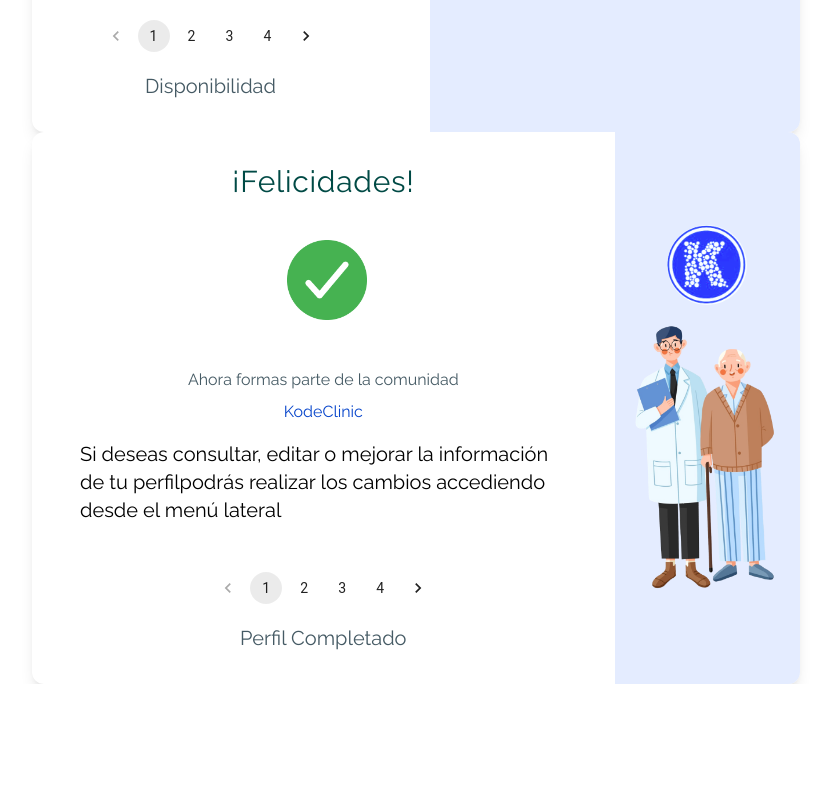
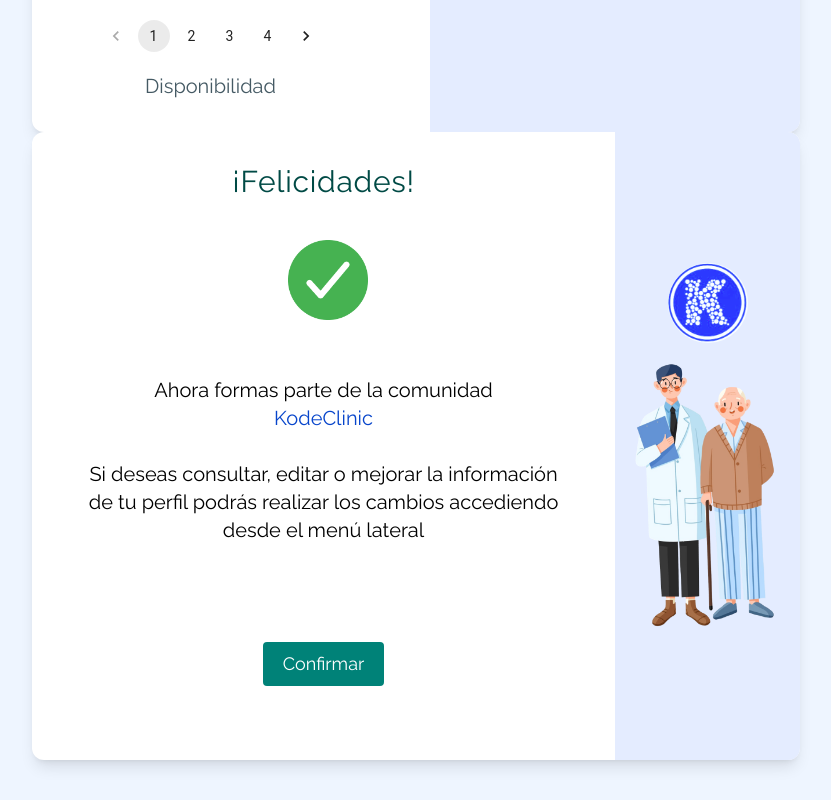
Before and after one commit to KodeClinic/front_KodeClinic, a Next.js app: page /WelcomePage in a window 1280 px wide. Shown: the part 2759-3559 px from the top of the page, without its empty margins (224-1055 px from the left). Before the commit the page ends 3443 px from the top, so only its background shows below. Built offline with nearby package versions, Linux system fonts and the light colour scheme.

Commit message:
testing commit

```diff
--- a/components/ModalCard.jsx
+++ b/components/ModalCard.jsx
@@ -565,6 +565,9 @@
           </div>
         </div>
       </div>
+
+      {/* Sexta Card */}
+
       <div
         className={clsx(
           "max-w-md",
@@ -599,30 +602,6 @@
                 alt="imgCheck"
               />
             </div>
-            <div className={clsx("flex justify-center")}>
-              <span
-                className={clsx(
-                  "text-blue_gray-700",
-                  "md:text-base",
-                  "mt-2",
-                  "text-center"
-                )}
-              >
-                Ahora formas parte de la comunidad
-              </span>
-            </div>
-            <div className={clsx("flex justify-center")}>
-              <span
-                className={clsx(
-                  "text-blue_button",
-                  "md:text-base",
-                  "mt-2",
-                  "text-center"
-                )}
-              >
-                KodeClinic
-              </span>
-            </div>
 
             <div
               className={clsx(
@@ -637,23 +616,50 @@
                 "gap-5"
               )}
             >
+              <div className={clsx("flex flex-col justify-center")}>
+                <span className="text-center">
+                  Ahora formas parte de la comunidad
+                </span>
+                <span className="text-center text-blue_button">KodeClinic</span>
+              </div>
+
               <div className={clsx("flex justify-center")}>
-                <span>
+                <span className="text-center">
                   Si deseas consultar, editar o mejorar la información de tu
-                  perfilpodrás realizar los cambios accediendo desde el menú
+                  perfil podrás realizar los cambios accediendo desde el menú
                   lateral
                 </span>
               </div>
             </div>
 
+            <div className={clsx("flex", "justify-center")}>
+              <button
+                className={clsx(
+                  "border",
+                  " border-2",
+                  "rounded-md",
+                  "p-2",
+                  "px-5",
+                  "mt-20",
+                  "m-10",
+                  "text-white",
+                  "bg-green_button",
+                  "text-sm",
+                  "md:text-lg"
+                )}
+              >
+                Confirmar
+              </button>
+            </div>
+
             {/* stepper */}
 
-            <div className={clsx("flex", "justify-center", "mt-10")}>
+            {/* <div className={clsx("flex", "justify-center", "mt-10")}>
               <Stack spacing={2}>
                 <Pagination count={4} />
               </Stack>
-            </div>
-            <div
+            </div> */}
+            {/* <div
               className={clsx(
                 "flex",
                 "justify-center",
@@ -663,7 +669,7 @@
               )}
             >
               <p>Perfil Completado</p>
-            </div>
+            </div> */}
           </div>
 
           <div
--- a/pages/WelcomePage.jsx
+++ b/pages/WelcomePage.jsx
@@ -3,7 +3,7 @@
 
 export default function WelcomePage() {
   return (
-    <main className={clsx("bg-background", "h-screen w-full", "p-10")}>
+    <main className={clsx("bg-background", "w-full", "p-10")}>
       <ModalCard> </ModalCard>
     </main>
   );
```
Also changed, not shown: 1 other file (tests, documents, lock files or other folders).
